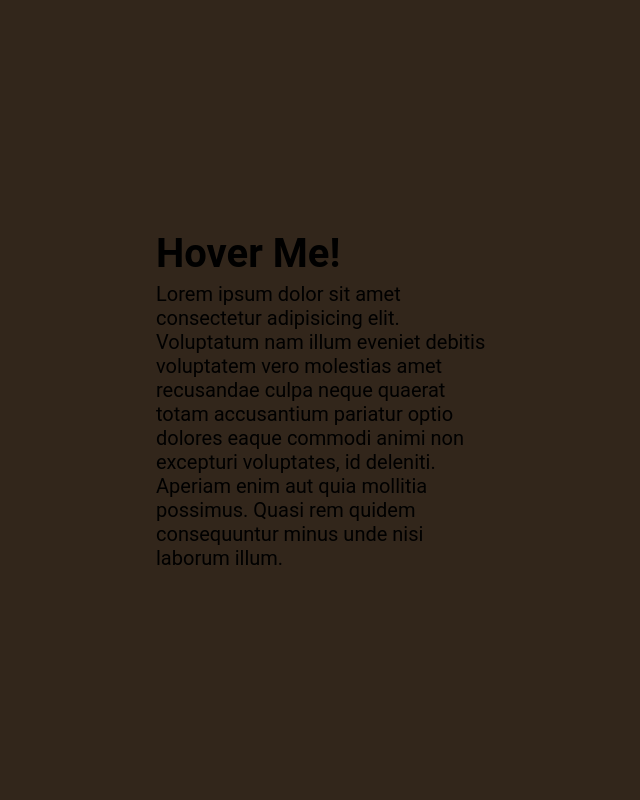
After one commit to cheekysim/Website-Experiments, a Flask app: page /box-model in a window 1280 px wide. The commit adds this page. Shown: the whole page, without its empty margins (309-949 px from the left). Run offline with Flask 2, Linux system fonts and the light colour scheme.

Commit message:
new file:   static/css/box-model.css 	modified:   static/css/style.css 	modified:   app.py 	new file:   static/images/diagonal-lines.jpg 	new file:   templates/box-model.html

```diff
--- a/app.py
+++ b/app.py
@@ -43,5 +43,9 @@ def htest():
 def grid1():
     return render_template('grid-1.html')
 
+@app.route('/box-model', methods=['GET'])
+def boxmodel():
+    return render_template('box-model.html')
+
 if __name__ == '__main__':
     app.run(debug=True)
--- /dev/null
+++ b/static/css/box-model.css
@@ -0,0 +1,43 @@
+.wrapper {
+    position: relative;
+    width: 40rem;
+    height: 40rem;
+}
+
+.item {
+    position: absolute;
+    width: 100%;
+    height: 100%;;
+}
+
+.item-1 {
+    padding: 3rem;
+    display: grid;
+    grid-template-rows: 1fr 4fr;
+    grid-template-columns: 1fr;
+    z-index: 6
+}
+
+.item-2 {
+    background: repeating-linear-gradient(45deg, #000, #fff, 5)
+}
+
+.item-3 {
+    z-index: 5;
+}
+
+.item-4 {
+    z-index: 4;
+}
+
+.item-5 {
+    z-index: 3;
+}
+
+h5 {
+    color: black;
+}
+
+p {
+    color: black;
+}
--- a/static/css/style.css
+++ b/static/css/style.css
@@ -25,7 +25,7 @@ body {
     width: calc(100vw - var(--scrollbar-width));
     height: fit-content;
     background-color: var(--color-tertiary);
-    color: var(--color-text);
+    /* color: var(--color-text); */
     scroll-behavior: smooth;
 }
 
--- /dev/null
+++ b/templates/box-model.html
@@ -0,0 +1,23 @@
+<!DOCTYPE html>
+<html lang="en">
+<head>
+    <meta charset="UTF-8">
+    <meta http-equiv="X-UA-Compatible" content="IE=edge">
+    <meta name="viewport" content="width=device-width, initial-scale=1.0">
+    <title>Box Model</title>
+
+    <link rel="stylesheet" href="/static/css/style.css">
+    <link rel="stylesheet" href="/static/css/box-model.css">
+</head>
+<body>
+    <section>
+        <div class="wrapper">
+            <div class="item item-1"><h5>Hover Me!</h5><p>Lorem ipsum dolor sit amet consectetur adipisicing elit. Voluptatum nam illum eveniet debitis voluptatem vero molestias amet recusandae culpa neque quaerat totam accusantium pariatur optio dolores eaque commodi animi non excepturi voluptates, id deleniti. Aperiam enim aut quia mollitia possimus. Quasi rem quidem consequuntur minus unde nisi laborum illum.</p></div>
+            <div class="item item-2"></div>
+            <div class="item item-3"></div>
+            <div class="item item-4"></div>
+            <div class="item item-5"></div>
+        </div>
+    </section>
+</body>
+</html>
```
Also changed, not shown: static/images/diagonal-lines.jpg (added).
